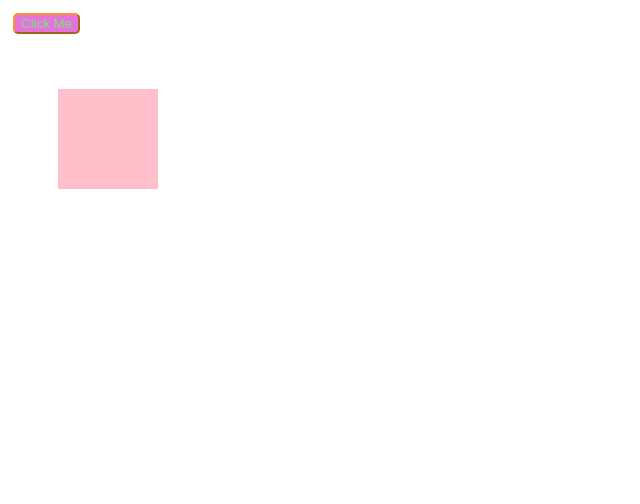
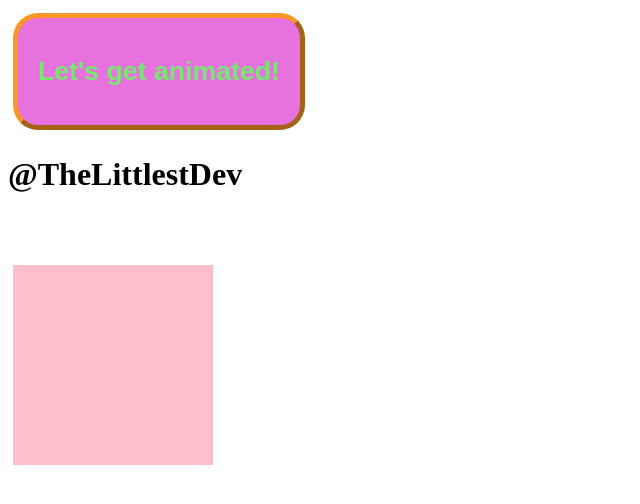
Before and after one commit to samlee13/animations, an Angular app: page / in a window 1280 px wide. Shown: the top 504 px of the page, without its empty margins (0-640 px from the left). Built offline with nearby package versions, Linux system fonts and the light colour scheme.

Commit message:
new beginning!

```diff
--- a/src/app/app.component.css
+++ b/src/app/app.component.css
@@ -1,8 +1,10 @@
 button {
   background-color: #e772de;
   border-color: #f99626;
-  border-radius: 5px;
+  border-width: 5px;
+  border-radius: 25px;
   margin: 5px;
+  padding: 20px;
   color: #77e772;
 }
 button:focus {
@@ -11,8 +13,9 @@ button:focus {
 
 .box {
   float: left;
-  margin: 50px;
-  width: 100px;
-  height: 100px;
+  margin: 5px;
+  margin-top: 50px;
+  width: 200px;
+  height: 200px;
   background-color: pink;
 }
--- a/src/app/app.component.html
+++ b/src/app/app.component.html
@@ -1,5 +1,10 @@
 <div>
-    <button>Click Me</button>
+    <button>
+        <h1>
+            Let's get animated!
+        </h1>
+    </button>
+    <h1>@TheLittlestDev</h1>
 </div>
 
 <div class="box"></div>
```
Also changed, not shown: src/shared/animations.ts (+0 -17 lines).
